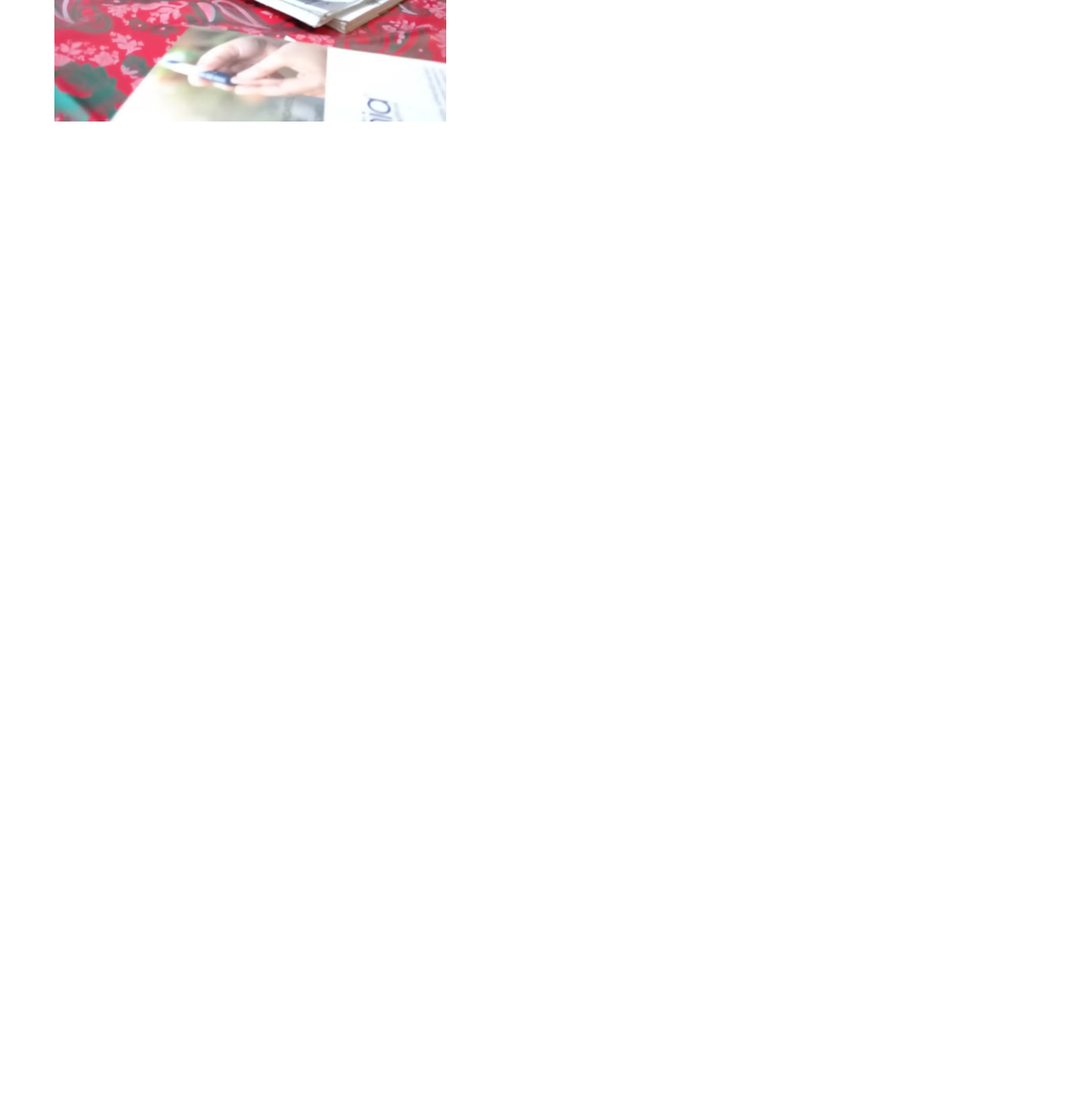
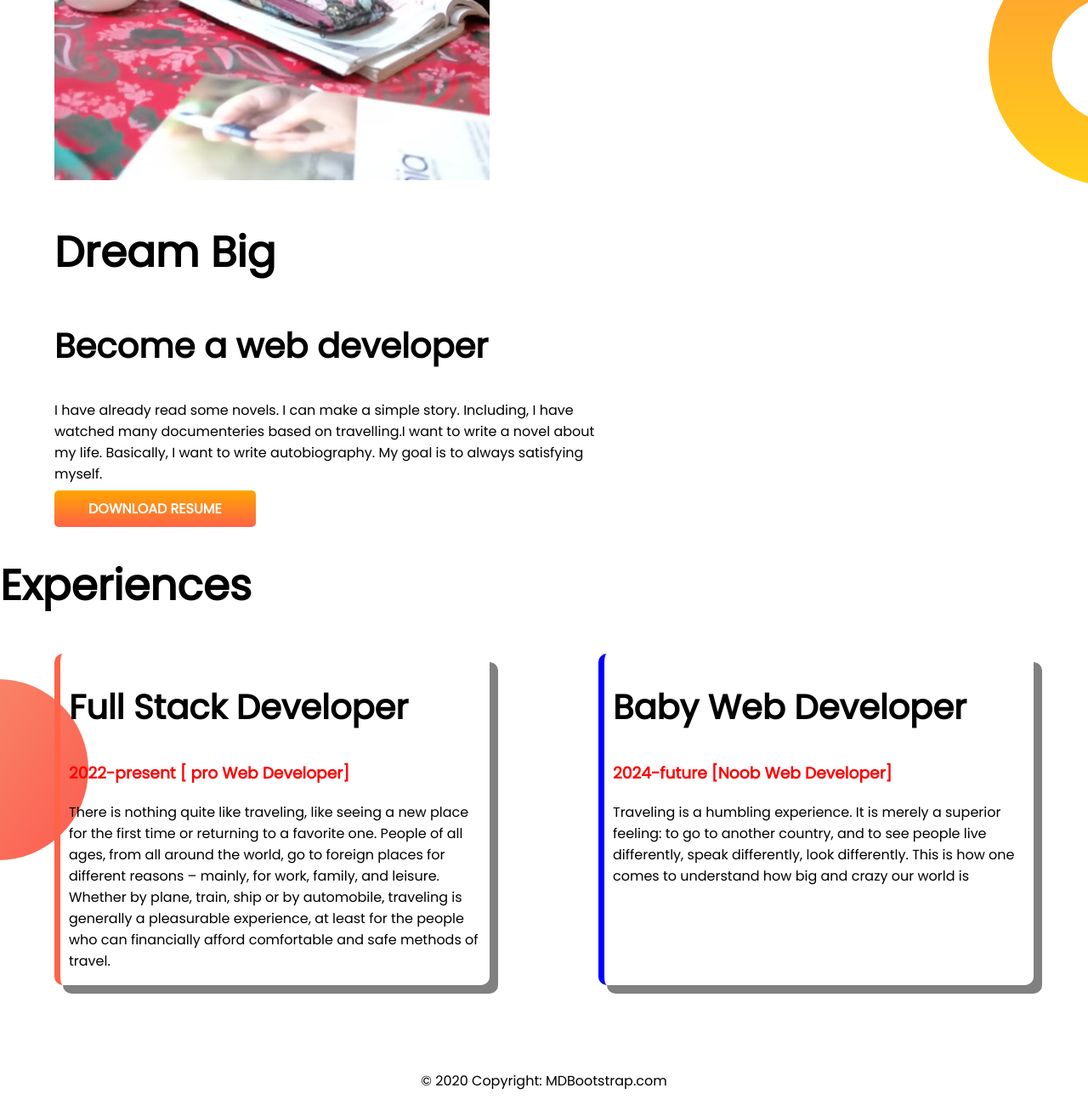
Before and after one commit to nusratjahansumaiya/developer--portfolio, a plain HTML site: page index.html in a window 1280 px wide. Shown: the part 1192-2492 px from the top of the page at 85% size. Before the commit the page ends 1442 px from the top, so only its background shows below. Drawn offline with Linux system fonts and the light colour scheme.

Commit message:
style border and added footer

```diff
--- a/index.html
+++ b/index.html
@@ -19,7 +19,7 @@
 
 <body>
 
-    <section class="top-banner">
+    <section class="top-banner flexible-container dream-big ">
         <div class="half">
             <h1>Welcome To</h1>
             <p>
@@ -59,10 +59,43 @@
 
         </div>
     </section>
+    <section class="experience-area">
+        <h1>Experiences</h1>
+        <div class="flexible-container">
+            <div id="full-stack-developer" class="experience-item">
+                <h2>Full Stack Developer</h2>
+                <h3 class="nope">2022-present [ pro Web Developer]</h3>
+                <p>There is nothing quite like traveling, like seeing a new place for the first time or returning to
+                    a
+                    favorite one. People of all ages, from all around the world, go to foreign places for different
+                    reasons
+                    – mainly, for work, family, and leisure. Whether by plane, train, ship or by automobile,
+                    traveling
+                    is
+                    generally a pleasurable experience, at least for the people who can financially afford
+                    comfortable
+                    and
+                    safe methods of travel.</p>
+            </div>
+            <div id="baby-web-developer" class="experience-item">
+                <h2>Baby Web Developer</h2>
+                <h3 class="nope">2024-future [Noob Web Developer]</h3>
+                <p>Traveling is a humbling experience. It is merely a superior feeling: to go to another country, and to
+                    see
+                    people live differently, speak differently, look differently. This is how one comes to understand
+                    how
+                    big and crazy our world is</p>
+            </div>
+        </div>
+
+    </section>
 
 
 
 
 </body>
+<footer>
+    <p>© 2020 Copyright: MDBootstrap.com</p>
+</footer>
 
 </html>
--- a/style.css
+++ b/style.css
@@ -8,11 +8,15 @@ h1 {
     font-size: 50px;
 }
 
+h2 {
+    font-size: 40px;
+}
+
 .nope {
     color: red;
 }
 
-section {
+.flexible-container {
     display: flex;
     margin-bottom: 100px;
 }
@@ -45,3 +49,32 @@ section {
     background-repeat: no-repeat;
     background-position: right;
 }
+
+.experience-item {
+    width: 40%;
+    margin-left: 5%;
+    margin-right: 5%;
+    padding-left: 10px;
+    border-radius: 10px;
+    box-shadow: 10px 10px gray;
+
+
+}
+
+.experience-area {
+    background-image: url(images/exp-bg.png);
+    background-repeat: no-repeat;
+    background-position: left
+}
+
+#full-stack-developer {
+    border-left: 7px solid tomato;
+}
+
+#baby-web-developer {
+    border-left: 7px solid blue;
+}
+
+footer p {
+    text-align: center;
+}
```
